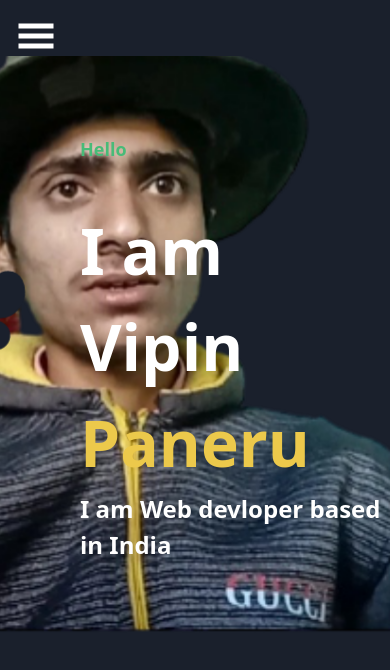
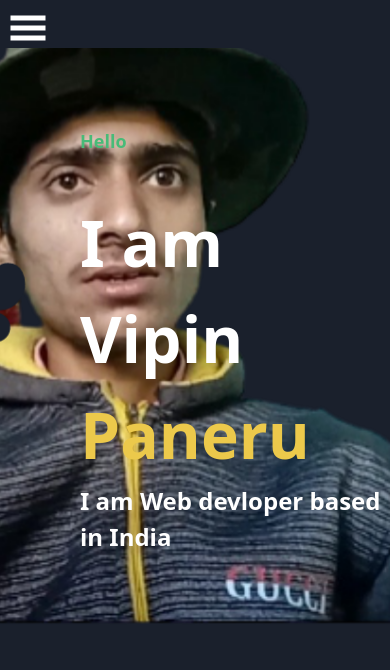
Before and after one commit to PaneruVipin/portfolio, a React (Vite) app: page / in a window 390 px wide. Shown: the top 670 px of the page. Built offline with nearby package versions, Linux system fonts and the light colour scheme.

Commit message:
hamburger position

```diff
--- a/src/MainLayout.jsx
+++ b/src/MainLayout.jsx
@@ -15,7 +15,7 @@ function  MainLayout () {
   return(
    <div className='bg-gray-900 text-white min-h-screen'>
 
-     <div className='pt-4 pl-4'>
+     <div className='pt-2 pl-2'>
        <GiHamburgerMenu onClick={showSideBar} className= ' w-10 h-10 md:hidden'/>
      </div>
        {toggleSideBar
```
